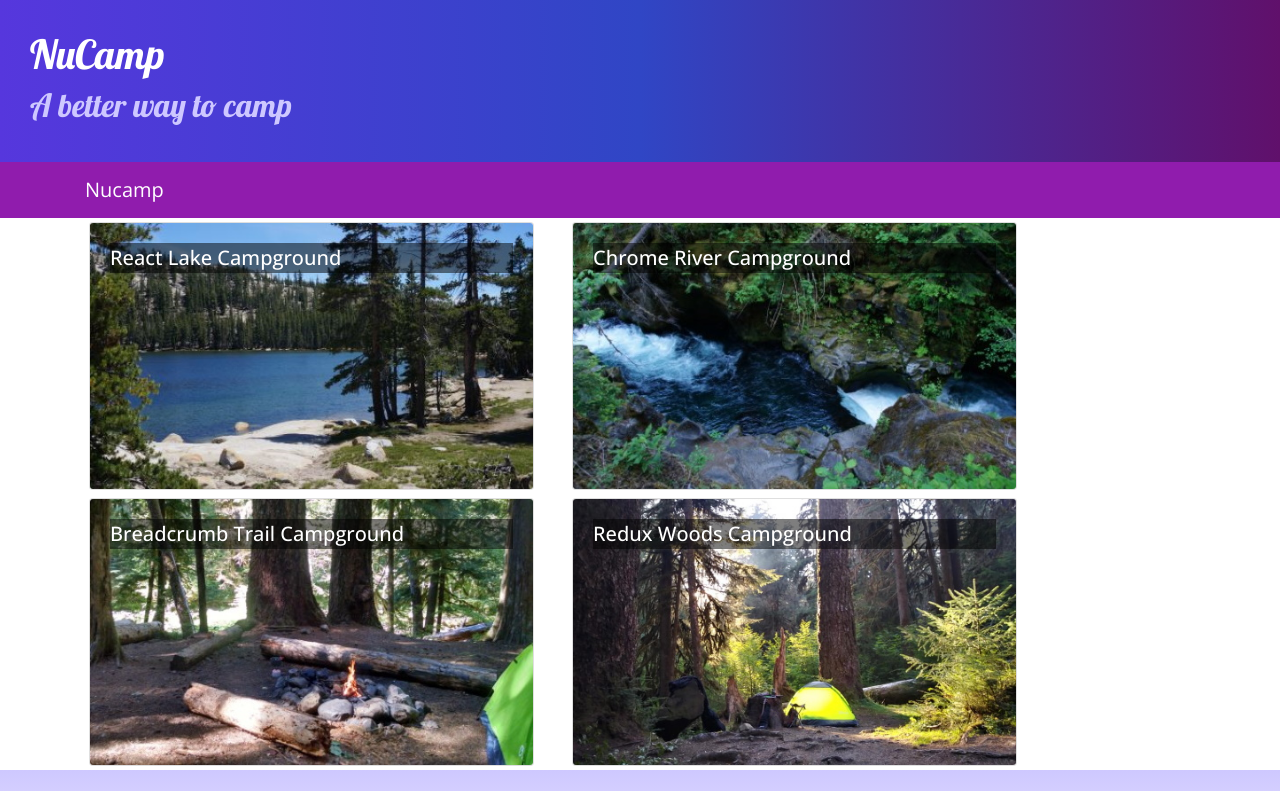
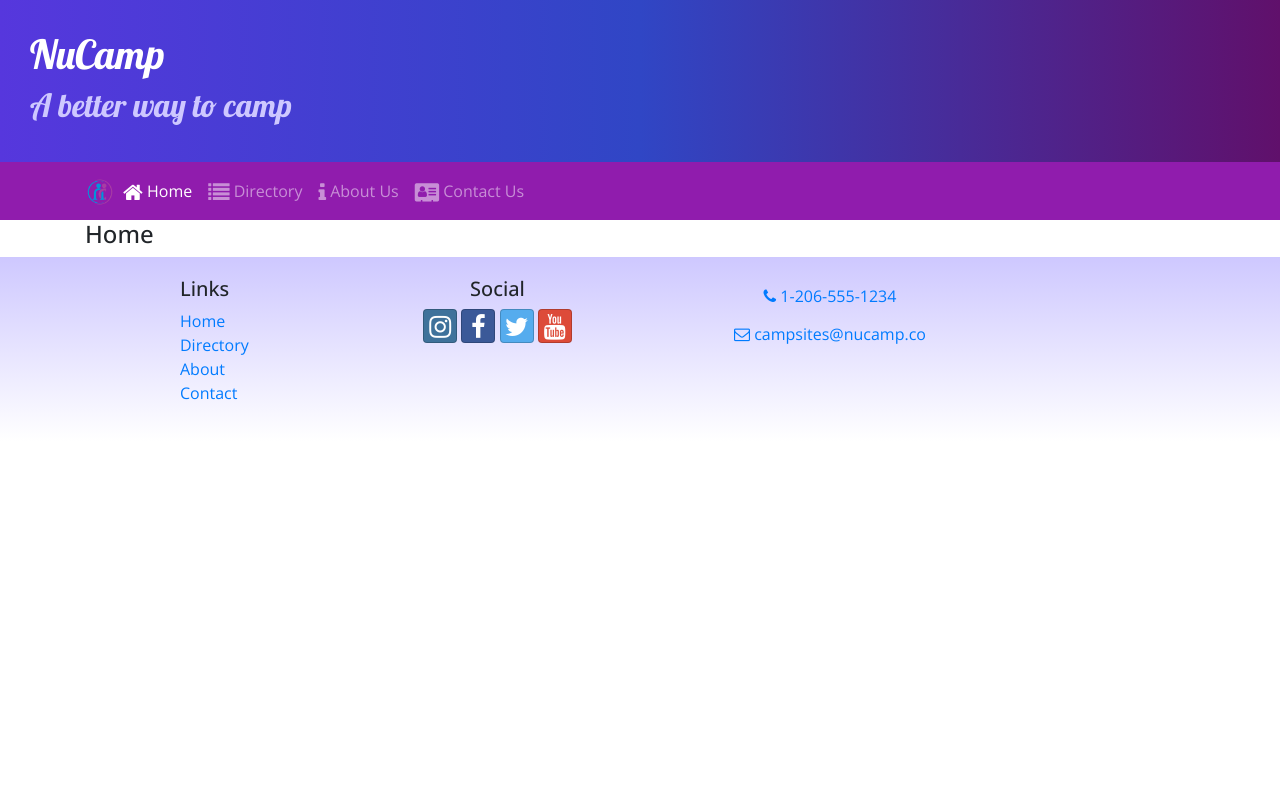
Before and after one commit to amad3usz/expert-potato, a React (Create React App) app: page /home in a window 1280 px wide. Shown: the top 791 px of the page. Built offline with nearby package versions, Linux system fonts and the light colour scheme.

Commit message:
React Router

```diff
--- a/package.json
+++ b/package.json
@@ -13,6 +13,7 @@
     "react": "^17.0.2",
     "react-dom": "^17.0.2",
     "react-popper": "1.3.6",
+    "react-router-dom": "5.2.0",
     "react-scripts": "4.0.3",
     "reactstrap": "8.5.1",
     "typeface-lobster": "^1.1.13",
--- a/src/App.js
+++ b/src/App.js
@@ -1,13 +1,16 @@
 import React, { Component } from 'react';
+import { BrowserRouter } from 'react-router-dom';
+import Main from './components/MainComponent';
 import './App.css';
-import Main from './components/MainComponent';
 
 class App extends Component {
 	render() {
 		return (
-			<div className="App">
-				<Main />
-			</div>
+			<BrowserRouter>
+				<div className="App">
+					<Main />
+				</div>
+			</BrowserRouter>
 		);
 	}
 }
--- a/src/components/DirectoryComponent.js
+++ b/src/components/DirectoryComponent.js
@@ -3,7 +3,7 @@
 
 function RenderDirectoryItem({ campsite, onClick }) {
 	return (
-		<Card onClick={() => onClick(campsite.id)}>
+		<Card>
 			<CardImg width="100%" src={campsite.image} alt={campsite.name} />
 			<CardImgOverlay>
 				<CardTitle>{campsite.name}</CardTitle>
@@ -15,7 +15,7 @@
 	const directory = props.campsites.map((campsite) => {
 		return (
 			<div key={campsite.id} className="col-md-5 m-1">
-				<RenderDirectoryItem campsite={campsite} onClick={props.onClick} />
+				<RenderDirectoryItem campsite={campsite} />
 			</div>
 		);
 	});
--- a/src/components/FooterComponent.js
+++ b/src/components/FooterComponent.js
@@ -1,4 +1,5 @@
 import React from 'react';
+import { Link } from 'react-router-dom';
 
 function Footer(props) {
 	return (
@@ -9,16 +10,16 @@
 						<h5>Links</h5>
 						<ul className="list-unstyled">
 							<li>
-								<a href="#">Home</a>
+								<Link to="/home">Home</Link>
 							</li>
 							<li>
-								<a href="#">Directory</a>
+								<Link to="/directory">Directory</Link>
 							</li>
 							<li>
-								<a href="#">About</a>
+								<Link to="/aboutus">About</Link>
 							</li>
 							<li>
-								<a href="#">Contact</a>
+								<Link to="/contactus">Contact</Link>
 							</li>
 						</ul>
 					</div>
--- a/src/components/HeaderComponent.js
+++ b/src/components/HeaderComponent.js
@@ -1,7 +1,23 @@
 import React, { Component } from 'react';
-import { Navbar, NavbarBrand, Jumbotron } from 'reactstrap';
+import { Navbar, NavbarBrand, Jumbotron, Nav, NavbarToggler, Collapse, NavItem } from 'reactstrap';
+import { NavLink } from 'react-router-dom';
 
 class Header extends Component {
+	constructor(props) {
+		super(props);
+
+		this.toggleNav = this.toggleNav.bind(this);
+		this.state = {
+			isNavOpen: false,
+		};
+	}
+
+	toggleNav() {
+		this.setState({
+			isNavOpen: !this.state.isNavOpen,
+		});
+	}
+
 	render() {
 		return (
 			<React.Fragment>
@@ -16,9 +32,28 @@
 					</div>
 				</Jumbotron>
 
-				<Navbar dark sticky="top">
+				<Navbar dark sticky="top" expand="md">
 					<div className="container">
-						<NavbarBrand href="/">Nucamp</NavbarBrand>
+						<NavbarBrand className="mr-auto" href="/">
+							<img src="/assets/images/logo.png" height="30" width="30" alt="NuCamp Logo" />
+						</NavbarBrand>
+						<NavbarToggler onClick={this.toggleNav} />
+						<Collapse isOpen={this.state.isNavOpen} navbar>
+							<Nav navbar>
+								<NavLink className="nav-link" to="/home">
+									<i className="fa fa-home fa-lg" /> Home
+								</NavLink>
+								<NavLink className="nav-link" to="/directory">
+									<i className="fa fa-list fa-lg" /> Directory
+								</NavLink>
+								<NavLink className="nav-link" to="/aboutus">
+									<i className="fa fa-info fa-lg" /> About Us
+								</NavLink>
+								<NavLink className="nav-link" to="/contactus">
+									<i className="fa fa-address-card fa-lg" /> Contact Us
+								</NavLink>
+							</Nav>
+						</Collapse>
 					</div>
 				</Navbar>
 			</React.Fragment>
--- /dev/null
+++ b/src/components/HomeComponent.js
@@ -0,0 +1,11 @@
+import React from 'react';
+
+function Home(props) {
+	return (
+		<div className="container">
+			<h4>Home</h4>
+		</div>
+	);
+}
+
+export default Home;
--- a/src/components/MainComponent.js
+++ b/src/components/MainComponent.js
@@ -1,30 +1,32 @@
 import React, { Component } from 'react';
-import { Navbar, NavbarBrand } from 'reactstrap';
 import Directory from './DirectoryComponent';
 import CampsiteInfo from './CampsiteInfoComponent';
-import { CAMPSITES } from '../shared/campsites';
 import Header from './HeaderComponent';
 import Footer from './FooterComponent';
+import Home from './HomeComponent';
+import { Switch, Route, Redirect } from 'react-router-dom';
+import { CAMPSITES } from '../shared/campsites';
 
 class Main extends Component {
 	constructor(props) {
 		super(props);
 		this.state = {
 			campsites: CAMPSITES,
-			selectedCampsite: null,
 		};
 	}
 
-	onCampsiteSelect(campsiteId) {
-		this.setState({ selectedCampsite: campsiteId });
-	}
-
 	render() {
+		const HomePage = () => {
+			return <Home />;
+		};
 		return (
 			<div>
 				<Header />
-				<Directory campsites={this.state.campsites} onClick={(campsiteId) => this.onCampsiteSelect(campsiteId)} />
-				<CampsiteInfo campsite={this.state.campsites.filter((campsite) => campsite.id === this.state.selectedCampsite)[0]} />
+				<Switch>
+					<Route path="/home" component={HomePage} />
+					<Route exact path="/directory" render={() => <Directory campsites={this.state.campsites} />} />
+					<Redirect to="/home" />
+				</Switch>
 				<Footer />
 			</div>
 		);
```
Also changed, not shown: 1 other file (tests, documents, lock files or other folders).
